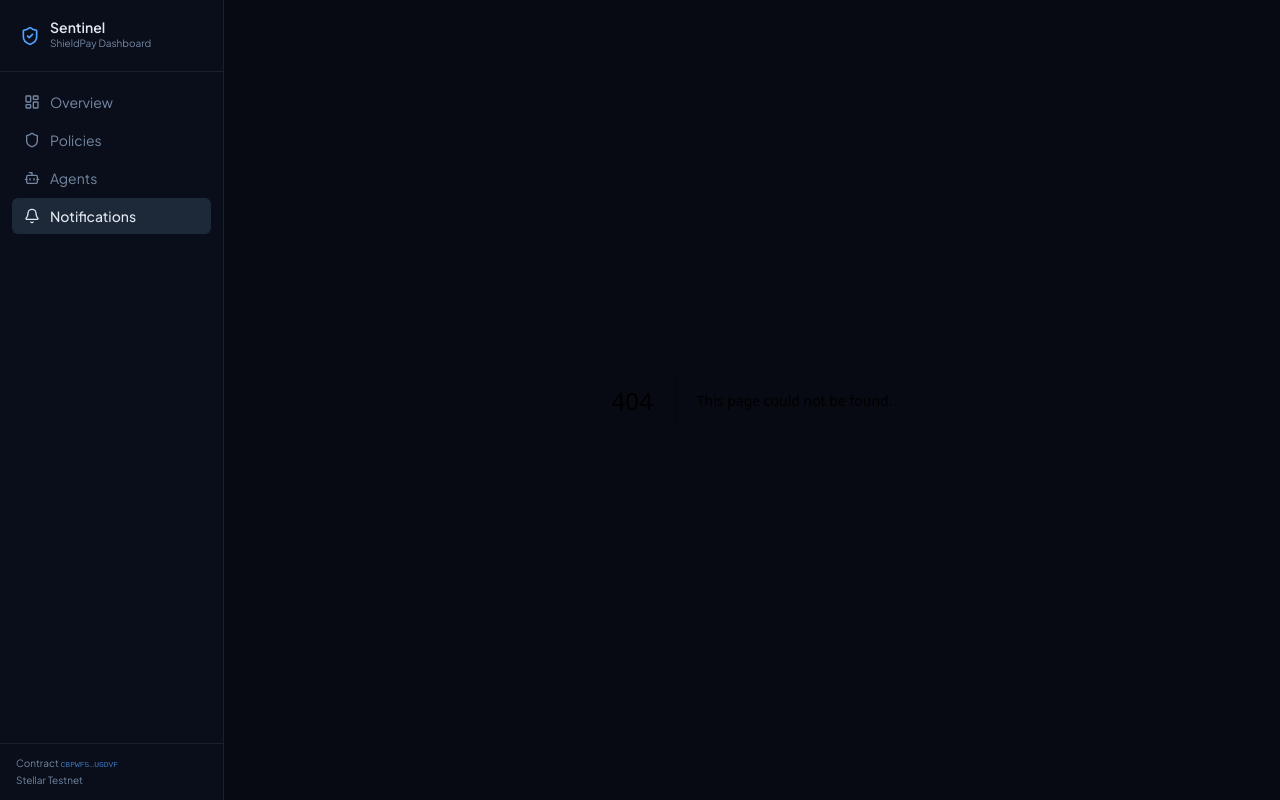
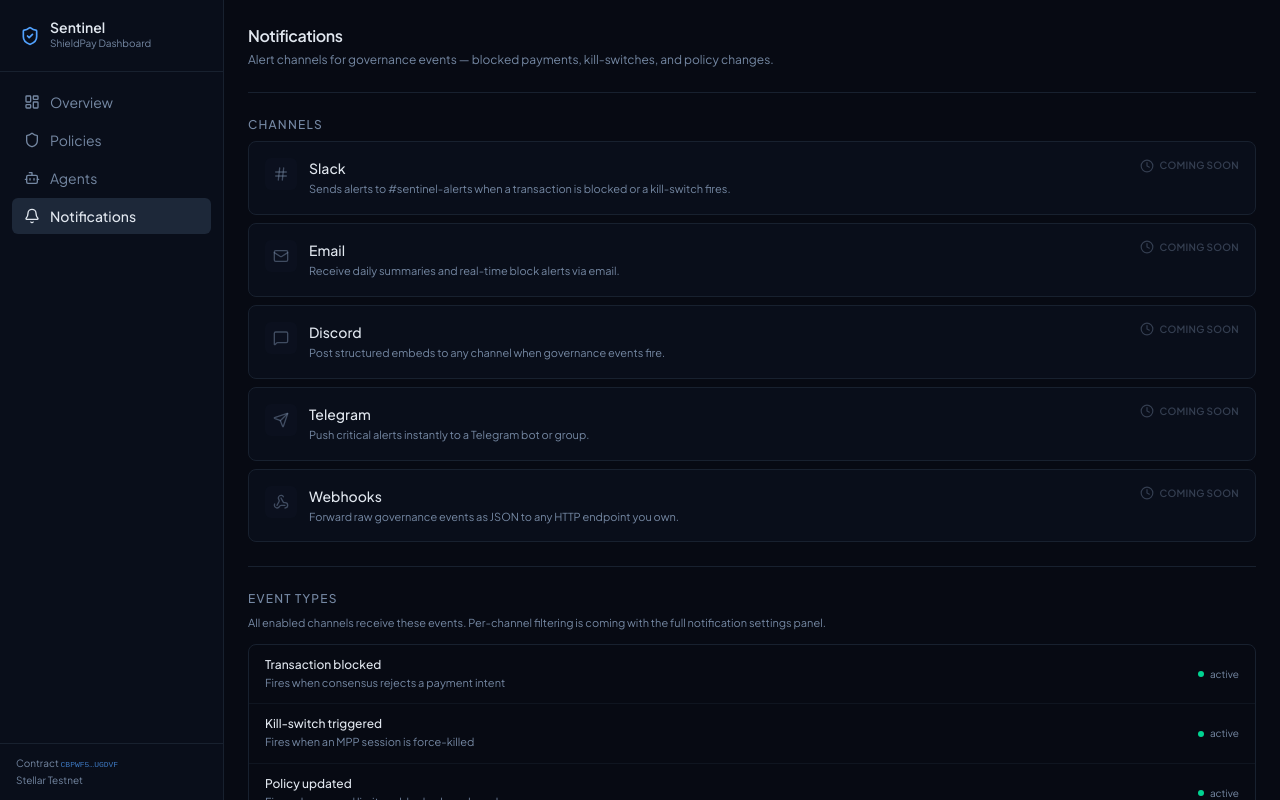
Before and after one commit to Oppia-Software-Labs/sentinel, a Next.js app in the folder apps/dashboard/: page /dashboard/notifications in a window 1280 px wide. Before the commit this address had no page. Built offline with nearby package versions, Linux system fonts and the light colour scheme.

Commit message:
feat: basically mocked notifications page

```diff
--- /dev/null
+++ b/apps/dashboard/src/app/dashboard/notifications/page.tsx
@@ -0,0 +1,144 @@
+import { CheckCircle2, Clock, Hash, Mail, MessageSquare, Send, Webhook } from 'lucide-react'
+
+const channels = [
+  {
+    id: 'slack',
+    name: 'Slack',
+    icon: Hash,
+    status: 'soon' as const,
+    description: 'Sends alerts to #sentinel-alerts when a transaction is blocked or a kill-switch fires.',
+    detail: 'Coming soon',
+  },
+  {
+    id: 'email',
+    name: 'Email',
+    icon: Mail,
+    status: 'soon' as const,
+    description: 'Receive daily summaries and real-time block alerts via email.',
+    detail: 'Coming soon',
+  },
+  {
+    id: 'discord',
+    name: 'Discord',
+    icon: MessageSquare,
+    status: 'soon' as const,
+    description: 'Post structured embeds to any channel when governance events fire.',
+    detail: 'Coming soon',
+  },
+  {
+    id: 'telegram',
+    name: 'Telegram',
+    icon: Send,
+    status: 'soon' as const,
+    description: 'Push critical alerts instantly to a Telegram bot or group.',
+    detail: 'Coming soon',
+  },
+  {
+    id: 'webhooks',
+    name: 'Webhooks',
+    icon: Webhook,
+    status: 'soon' as const,
+    description: 'Forward raw governance events as JSON to any HTTP endpoint you own.',
+    detail: 'Coming soon',
+  },
+]
+
+const events = [
+  { label: 'Transaction blocked', description: 'Fires when consensus rejects a payment intent' },
+  { label: 'Kill-switch triggered', description: 'Fires when an MPP session is force-killed' },
+  { label: 'Policy updated', description: 'Fires when spend limits or blocked vendors change' },
+  { label: 'Agent registered', description: 'Fires when a new voting agent joins the registry' },
+  { label: 'Quorum failure', description: 'Fires when fewer than quorum agents respond in time' },
+]
+
+export default function NotificationsPage() {
+  return (
+    <div className="p-6 space-y-6">
+      {/* Header */}
+      <div>
+        <h1 className="text-base font-semibold tracking-tight">Notifications</h1>
+        <p className="text-xs text-muted-foreground mt-1">
+          Alert channels for governance events — blocked payments, kill-switches, and policy changes.
+        </p>
+      </div>
+
+      <div className="border-t border-border" />
+
+      {/* Channels */}
+      <div className="space-y-2">
+        <h2 className="text-xs font-medium text-muted-foreground uppercase tracking-widest">Channels</h2>
+
+        <div className="space-y-2">
+          {channels.map(ch => {
+            const Icon = ch.icon
+            const connected = ch.status === 'connected'
+
+            return (
+              <div
+                key={ch.id}
+                className="bg-card border border-border rounded-lg p-4 flex items-start justify-between gap-4"
+              >
+                <div className="flex items-start gap-3 min-w-0">
+                  <div className={`h-8 w-8 rounded-md flex items-center justify-center shrink-0 ${
+                    connected ? 'bg-emerald-500/10' : 'bg-muted/30'
+                  }`}>
+                    <Icon className={`h-4 w-4 ${connected ? 'text-emerald-400' : 'text-muted-foreground/50'}`} />
+                  </div>
+                  <div className="min-w-0">
+                    <p className="text-sm font-medium">{ch.name}</p>
+                    <p className="text-[11px] text-muted-foreground mt-0.5 leading-relaxed">
+                      {ch.description}
+                    </p>
+                  </div>
+                </div>
+
+                <div className="shrink-0 flex items-center gap-1.5">
+                  {connected ? (
+                    <CheckCircle2 className="h-3.5 w-3.5 text-emerald-400" />
+                  ) : (
+                    <Clock className="h-3.5 w-3.5 text-muted-foreground/40" />
+                  )}
+                  <span className={`text-[10px] font-semibold uppercase tracking-wide ${
+                    connected ? 'text-emerald-400' : 'text-muted-foreground/40'
+                  }`}>
+                    {ch.detail}
+                  </span>
+                </div>
+              </div>
+            )
+          })}
+        </div>
+      </div>
+
+      <div className="border-t border-border" />
+
+      {/* Event types */}
+      <div className="space-y-2">
+        <h2 className="text-xs font-medium text-muted-foreground uppercase tracking-widest">Event Types</h2>
+        <p className="text-[11px] text-muted-foreground">
+          All enabled channels receive these events. Per-channel filtering is coming with the full notification settings panel.
+        </p>
+
+        <div className="mt-3 rounded-lg border border-border overflow-hidden">
+          {events.map((ev, i) => (
+            <div
+              key={ev.label}
+              className={`flex items-center justify-between px-4 py-3 ${
+                i < events.length - 1 ? 'border-b border-border/50' : ''
+              }`}
+            >
+              <div>
+                <p className="text-xs font-medium">{ev.label}</p>
+                <p className="text-[11px] text-muted-foreground mt-0.5">{ev.description}</p>
+              </div>
+              <div className="flex items-center gap-1.5 shrink-0 ml-4">
+                <div className="h-1.5 w-1.5 rounded-full bg-emerald-400" />
+                <span className="text-[10px] text-muted-foreground">active</span>
+              </div>
+            </div>
+          ))}
+        </div>
+      </div>
+    </div>
+  )
+}
```
